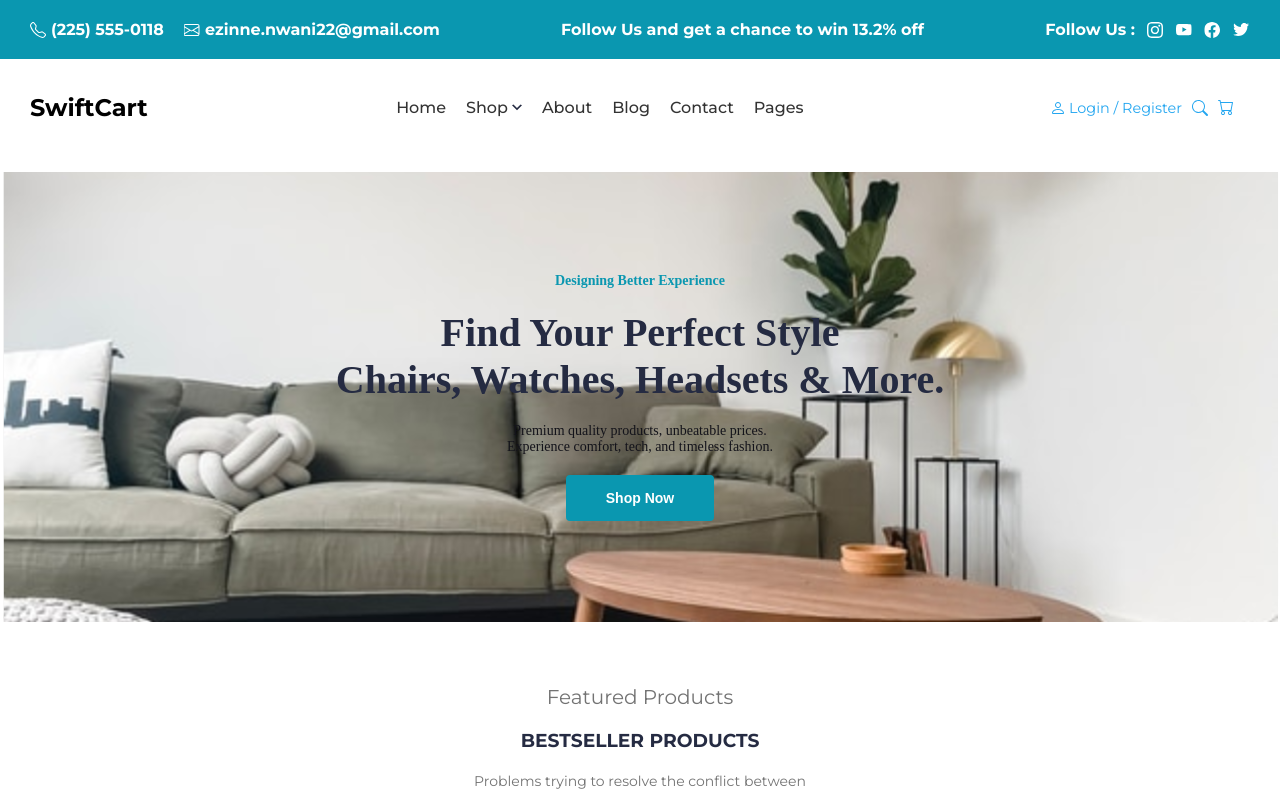
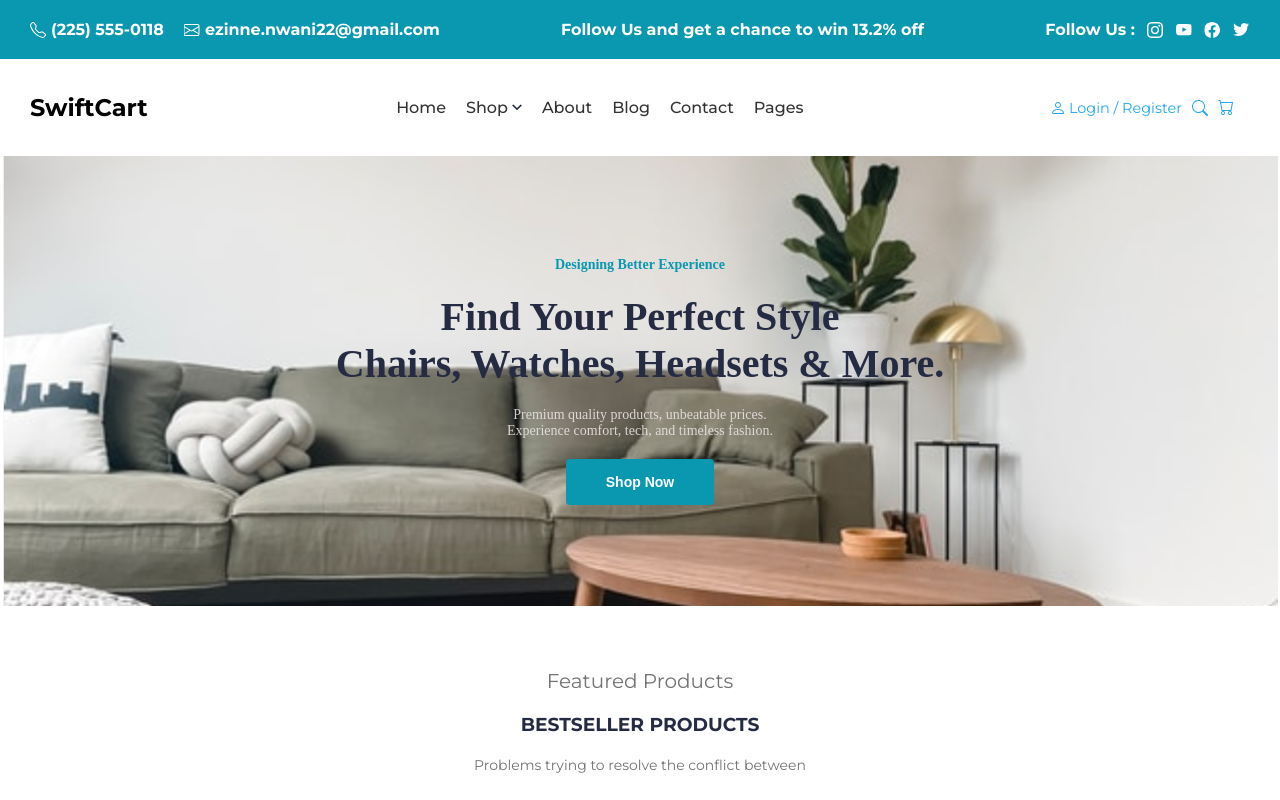
Before and after one commit to ezzzinne/swift-cart, a React (Vite) app in the folder swift-cart-app/: page / in a window 1280 px wide. Shown: the top 800 px of the page. Built offline with nearby package versions, Linux system fonts and the light colour scheme.

Commit message:
made styling adjustments

```diff
--- a/swift-cart-app/src/App.css
+++ b/swift-cart-app/src/App.css
@@ -15,9 +15,6 @@
   padding: 20px 30px;
   gap: 10px;
   flex-wrap: wrap;
-  position: sticky;
-  top: 0;
-  z-index: 1;
 }
 
 .first-item {
@@ -54,7 +51,10 @@
   width: 100%;
   background-color: #fff;
   font-family: "Montserrat", sans-serif;
-  padding: 1rem 0 2rem;
+  padding: 1rem 0 1rem;
+  position: sticky;
+  top: 0;
+  z-index: 1;
 }
 
 .navbar-top {
@@ -158,7 +158,7 @@
 .hero-description {
   font-size: 14px;
   font-weight: 400;
-  color: #13131a;
+  color: #ebe5e5e1;
   margin-bottom: 20px;
 }
 
```
